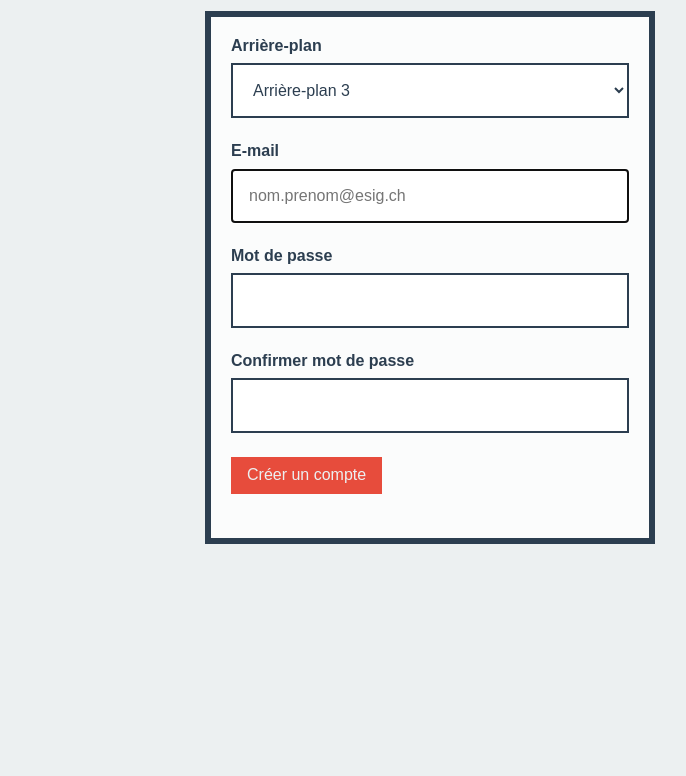
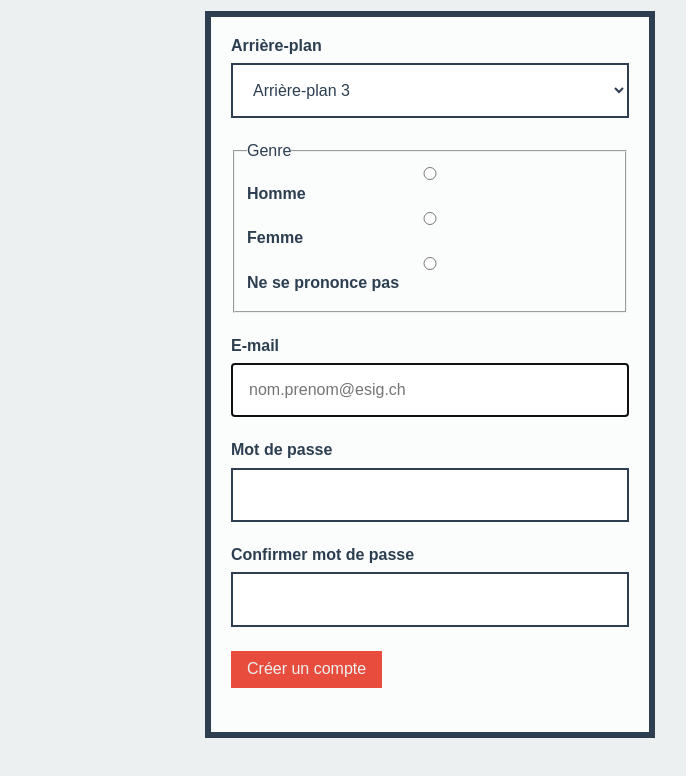
Before and after one commit to esig-jura/122-mini-formulaire-DiaNati03, a plain HTML site: page index.html in a window 1280 px wide. Shown: the part 90-866 px from the top of the page, without its empty margins (210-896 px from the left). Before the commit the page ends 800 px from the top, so only its background shows below. Drawn offline with Linux system fonts and the light colour scheme; a script that the page names is missing.

Commit message:
bouton radio

```diff
--- a/index.html
+++ b/index.html
@@ -36,6 +36,24 @@
                 <option value="10.jpg">Arrière-plan 10</option>
             </select>
         </li>
+
+        <li>
+            <fieldset>
+                <legend>Genre</legend>
+                <label>
+                <input type="radio" name="genre" value="h">
+                Homme</label>
+
+                <label>
+                    <input type="radio" name="genre" value="f">
+                    Femme</label>
+
+                <label>
+                    <input type="radio" name="genre" value="nb">
+                    Ne se prononce pas</label>
+            </fieldset>
+        </li>
+
         <li>
             <label for="email">E-mail</label>
             <input id="email" type="email" name="email"
```
